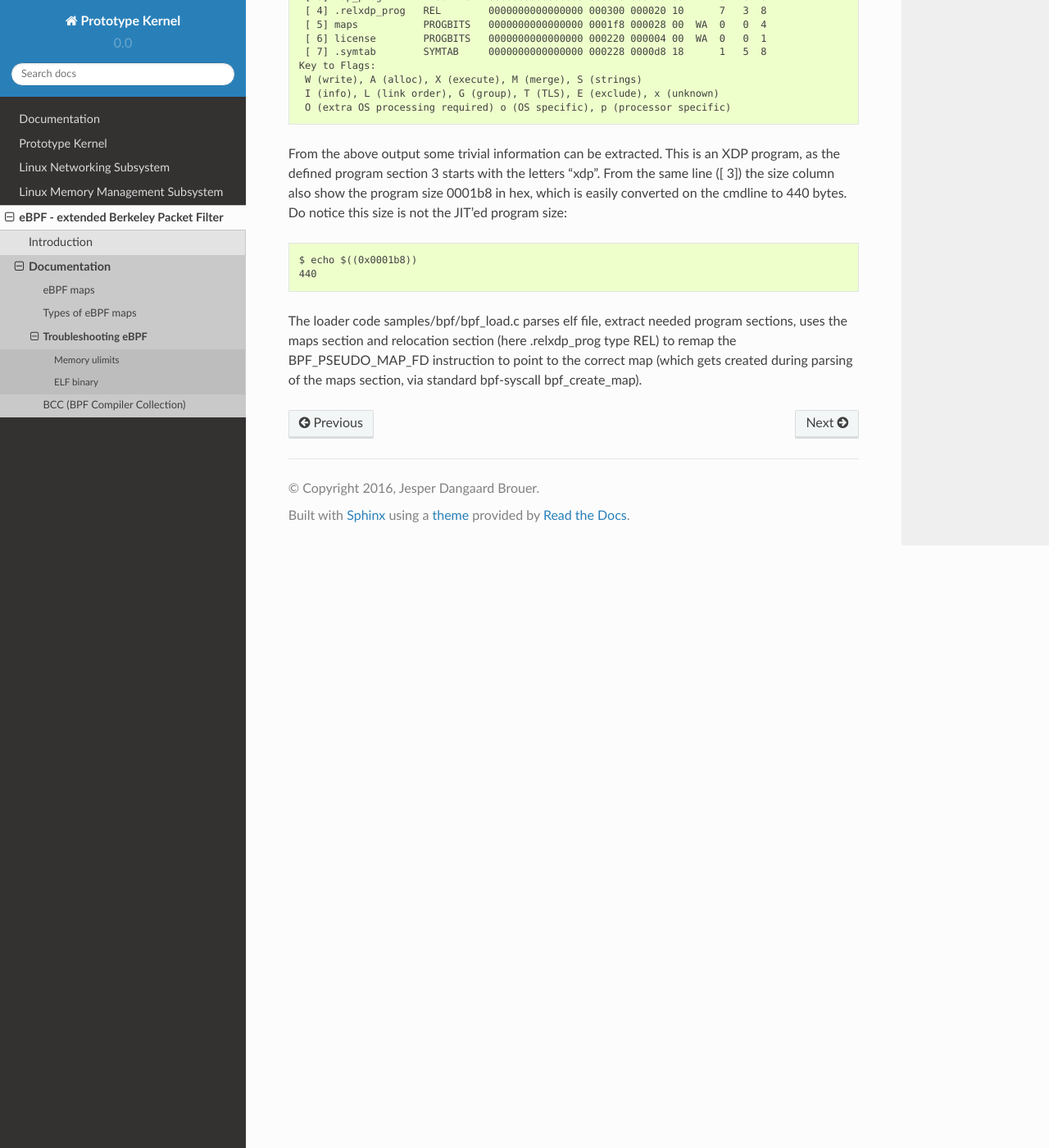
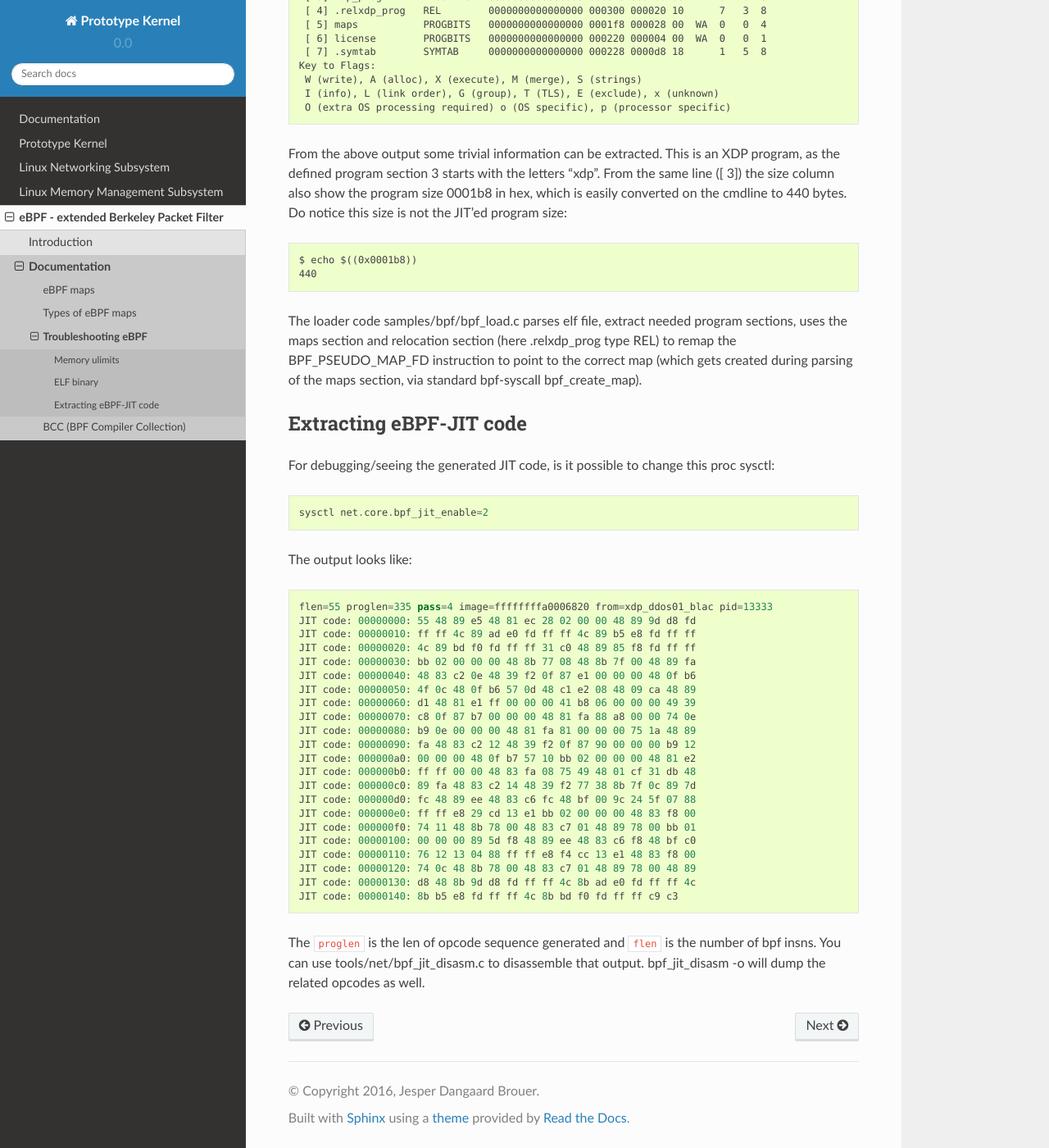
Before and after one commit to netoptimizer/prototype-kernel, a Sphinx documentation site: the page built from kernel/Documentation/bpf/troubleshooting.rst, in a window 1280 px wide and 1400 px high, scrolled down 770 px. Shown: the whole window at 82% size. Built offline with Sphinx 7.4.7 and the Read the Docs theme 2.0.0, drawn with Linux system fonts in a browser that asks for light colours.

Commit message:
doc: eBPF extracting eBPF-JIT code
Add a quick section about how to use output from:
 sysctl net.core.bpf_jit_enable=2

Based on input from Daniel Borkmann.

Signed-off-by: Jesper Dangaard Brouer <brouer@redhat.com>

```diff
--- a/kernel/Documentation/bpf/troubleshooting.rst
+++ b/kernel/Documentation/bpf/troubleshooting.rst
@@ -59,3 +59,42 @@ program sections, uses the maps section and relocation section (here
 .relxdp_prog type REL) to remap the BPF_PSEUDO_MAP_FD instruction to
 point to the correct map (which gets created during parsing of the
 maps section, via standard bpf-syscall bpf_create_map).
+
+
+Extracting eBPF-JIT code
+========================
+
+For debugging/seeing the generated JIT code, is it possible to change
+this proc sysctl::
+
+ sysctl net.core.bpf_jit_enable=2
+
+The output looks like::
+
+ flen=55 proglen=335 pass=4 image=ffffffffa0006820 from=xdp_ddos01_blac pid=13333
+ JIT code: 00000000: 55 48 89 e5 48 81 ec 28 02 00 00 48 89 9d d8 fd
+ JIT code: 00000010: ff ff 4c 89 ad e0 fd ff ff 4c 89 b5 e8 fd ff ff
+ JIT code: 00000020: 4c 89 bd f0 fd ff ff 31 c0 48 89 85 f8 fd ff ff
+ JIT code: 00000030: bb 02 00 00 00 48 8b 77 08 48 8b 7f 00 48 89 fa
+ JIT code: 00000040: 48 83 c2 0e 48 39 f2 0f 87 e1 00 00 00 48 0f b6
+ JIT code: 00000050: 4f 0c 48 0f b6 57 0d 48 c1 e2 08 48 09 ca 48 89
+ JIT code: 00000060: d1 48 81 e1 ff 00 00 00 41 b8 06 00 00 00 49 39
+ JIT code: 00000070: c8 0f 87 b7 00 00 00 48 81 fa 88 a8 00 00 74 0e
+ JIT code: 00000080: b9 0e 00 00 00 48 81 fa 81 00 00 00 75 1a 48 89
+ JIT code: 00000090: fa 48 83 c2 12 48 39 f2 0f 87 90 00 00 00 b9 12
+ JIT code: 000000a0: 00 00 00 48 0f b7 57 10 bb 02 00 00 00 48 81 e2
+ JIT code: 000000b0: ff ff 00 00 48 83 fa 08 75 49 48 01 cf 31 db 48
+ JIT code: 000000c0: 89 fa 48 83 c2 14 48 39 f2 77 38 8b 7f 0c 89 7d
+ JIT code: 000000d0: fc 48 89 ee 48 83 c6 fc 48 bf 00 9c 24 5f 07 88
+ JIT code: 000000e0: ff ff e8 29 cd 13 e1 bb 02 00 00 00 48 83 f8 00
+ JIT code: 000000f0: 74 11 48 8b 78 00 48 83 c7 01 48 89 78 00 bb 01
+ JIT code: 00000100: 00 00 00 89 5d f8 48 89 ee 48 83 c6 f8 48 bf c0
+ JIT code: 00000110: 76 12 13 04 88 ff ff e8 f4 cc 13 e1 48 83 f8 00
+ JIT code: 00000120: 74 0c 48 8b 78 00 48 83 c7 01 48 89 78 00 48 89
+ JIT code: 00000130: d8 48 8b 9d d8 fd ff ff 4c 8b ad e0 fd ff ff 4c
+ JIT code: 00000140: 8b b5 e8 fd ff ff 4c 8b bd f0 fd ff ff c9 c3
+
+The ``proglen`` is the len of opcode sequence generated and ``flen``
+is the number of bpf insns. You can use tools/net/bpf_jit_disasm.c to
+disassemble that output. bpf_jit_disasm -o will dump the related
+opcodes as well.
```
